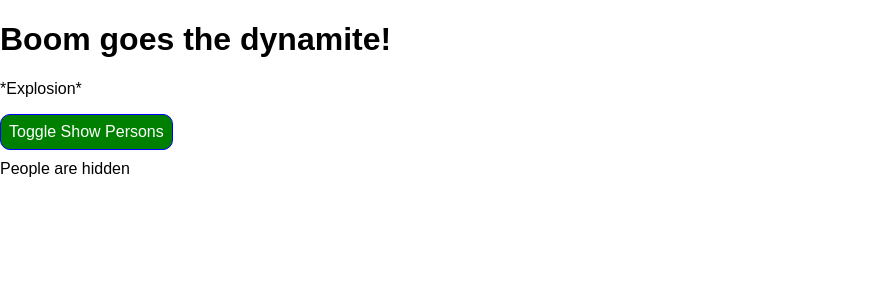
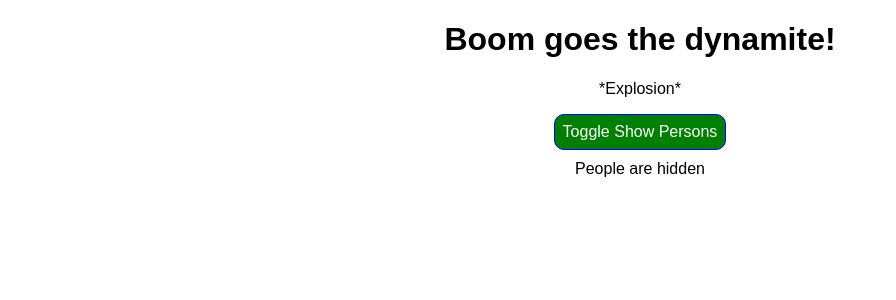
Before and after one commit to lundb1tr/react-training, a React app: page / in a window 1280 px wide. Shown: the top 300 px of the page, without its empty margins (0-896 px from the left). Built offline with nearby package versions, Linux system fonts and the light colour scheme.

Commit message:
fixed styling for the cockpit content

```diff
--- a/src/containers/App.css
+++ b/src/containers/App.css
@@ -1,3 +1,3 @@
-.App {
+.app {
   text-align: center;
 }
--- a/src/containers/App.js
+++ b/src/containers/App.js
@@ -2,7 +2,7 @@ import React, { useState } from 'react';
 import Persons from '../components/Persons/Persons';
 import styled from 'styled-components';
 import Cockpit from '../components/Cockpit/Cockpit';
-import './App.css';
+import AppClass from './App.css';
 
 const StyledInfo = styled.div`
   margin: 10px 0;
@@ -62,7 +62,7 @@ const App = () => {
   }
 
   return (
-    <div className={App}>
+    <div className={AppClass.app}>
       <Cockpit
         showPersons={showPersons}
         persons={personState}
```
